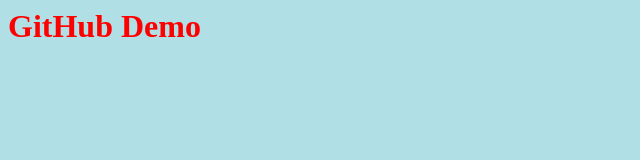
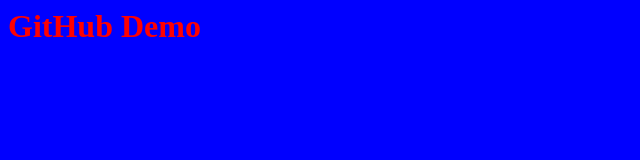
Before and after one commit to tatireddyravi/Machine_Learning_projects, a plain HTML site: page index.html in a window 1280 px wide. Shown: the whole page, without its empty margins (0-640 px from the left). Drawn offline with Linux system fonts and the light colour scheme.

Commit message:
Github demo file background color changed to blue

```diff
--- a/index.html
+++ b/index.html
@@ -1,5 +1,5 @@
 <html>
-    <body style="background-color:powderblue;"">
+    <body style="background-color:blue;"">
         <h1 style="color:red;">
             GitHub Demo
         </h1>
```
